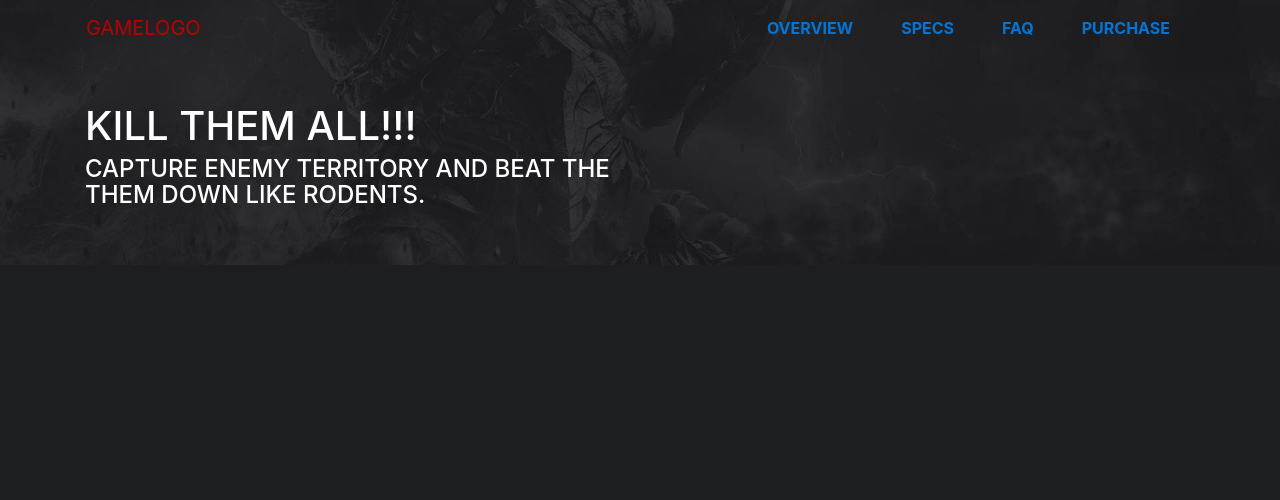
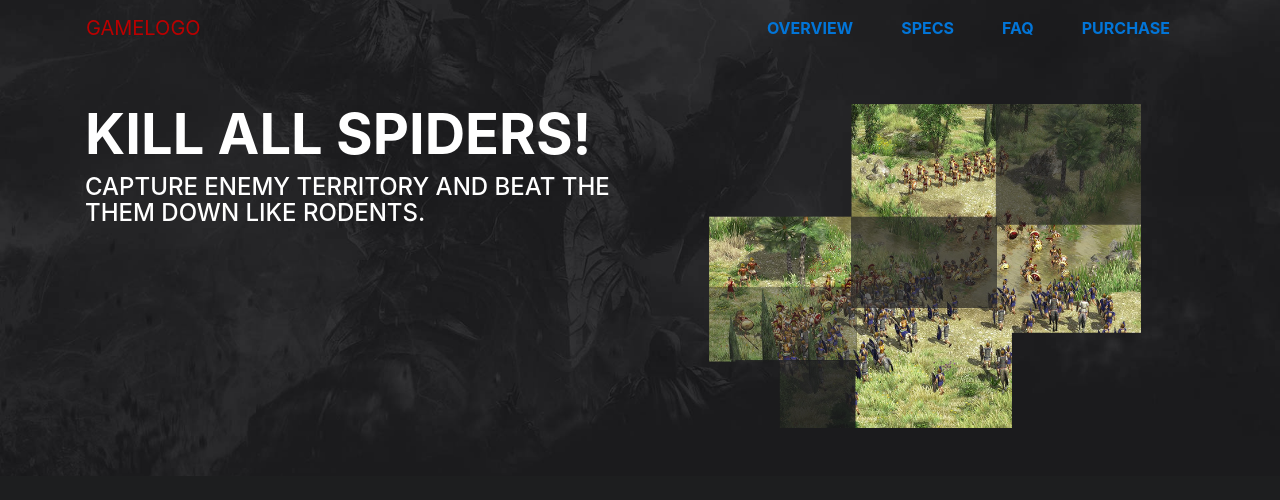
Before and after one commit to yechezkelMiller/gamelayout1, a plain HTML site: page src/index.html in a window 1280 px wide. Drawn offline with Linux system fonts and the light colour scheme.

Commit message:
navbar html 2

```diff
--- a/src/index.html
+++ b/src/index.html
@@ -41,8 +41,11 @@
 
             <div class="row hero-content pt-lg-5 pb-lg-5 pt-5">
                 <div class="col-md-6 col-sm-12">
-                    <h1 class="text-uppercase text-center text-md-left">KILL THEM ALL!!!</h1>
+                    <h1 class="text-uppercase text-center text-md-left">KILL ALL SPIDERS!</h1>
                     <h4 class="text-uppercase text-center text-md-left">Capture enemy territory and beat the them down like rodents.</h4>
+                </div>
+                <div class="col-md-6 col-sm-12 text-center">
+                    <img src="/assets/overlay.png" class="hero-img mt-5 mt-md-0">
                 </div>
             </div>
 
--- a/src/scss/style.scss
+++ b/src/scss/style.scss
@@ -4,12 +4,12 @@
   background-size: cover;
   background-position: 0 60%;
 }
-body {
+body{
   background-color: #1d1e1f;
   color: #fff;
 }
 
-#logo {
+#logo{
   color:#ba0000;
 }
 
@@ -17,30 +17,38 @@ body {
   color: #ba0000;
 }
 
-.navbar {
+.navbar{
   width: 100%;
   background: none !important;
-  @media(max-width: 34em) {
+  @media(max-width: 34em){
     background: black !important;
   }
-  .navbar-toggler {
+  .navbar-toggler{
     cursor: pointer;
     outline: 0;
   }
-  .nav-link {
+  .nav-link{
     text-transform: uppercase;
     font-weight: bold;
   }
   .nav-item {
     padding:0 1rem;
-    @media(max-width: 34em) {
+    @media(max-width: 34em){
       padding: 0;
     }
     .nav-link{
-      @media(max-width: 34em) {
+      @media(max-width: 34em){
         font-weight: normal;
         color: #fff !important;
       }
     }
   }
+
 }
+h1{
+  font-weight: bold;
+  font-size: 3.5em;
+}
+.hero-img{
+  width: 80%;
+}
```
Also changed, not shown: src/css/style.css.
